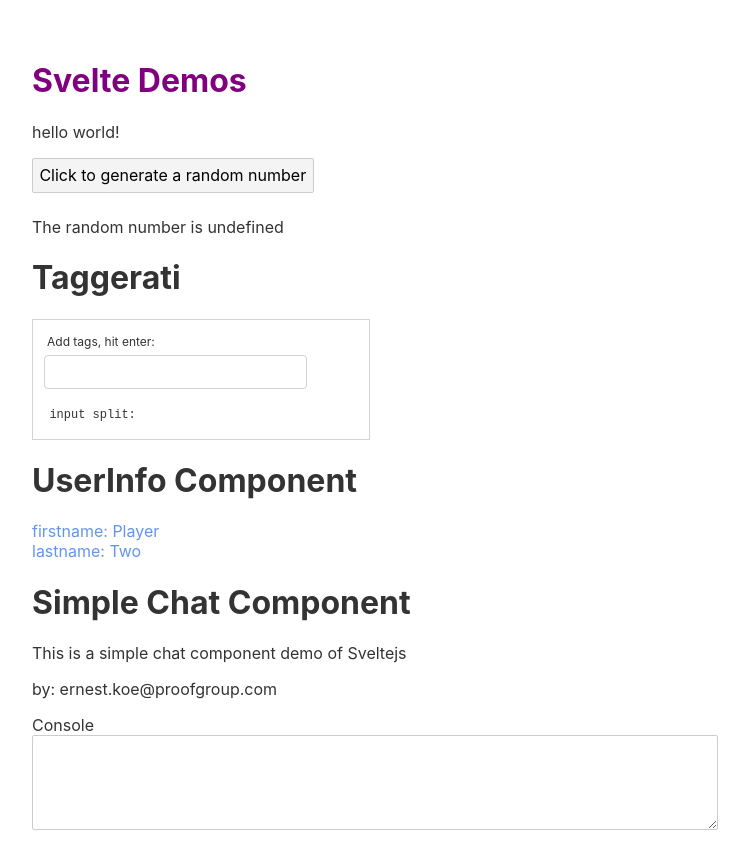
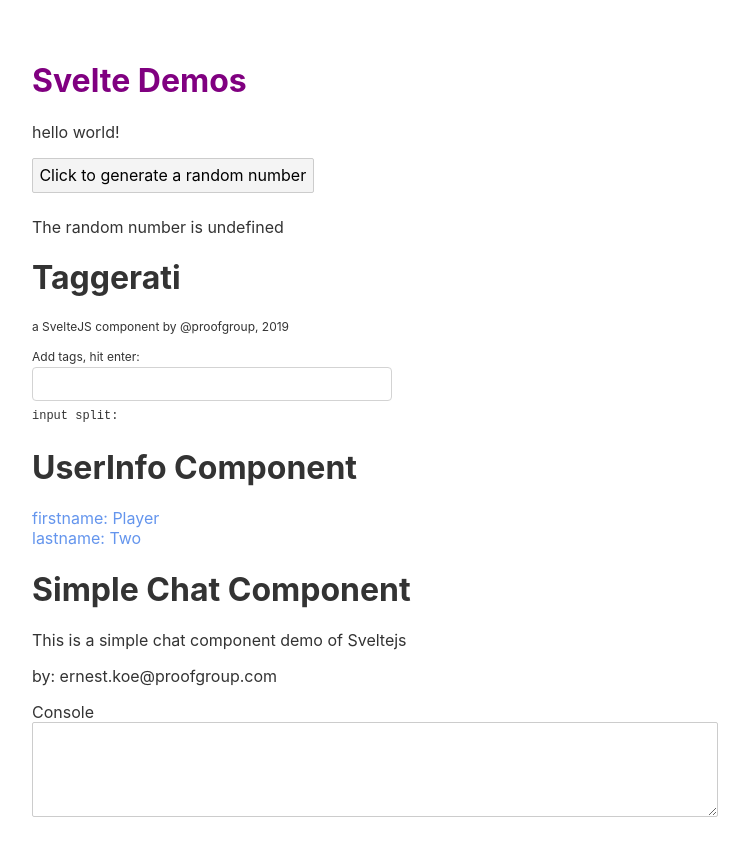
Before and after one commit to ernestkoe/svelte-studies, a Svelte app: page / in a window 1280 px wide. Shown: the top 864 px of the page, without its empty margins (8-757 px from the left). Built offline with nearby package versions, Linux system fonts and the light colour scheme.

Commit message:
cleaned up styles so that things are relative to main tag-box

```diff
--- a/src/Taggerati.svelte
+++ b/src/Taggerati.svelte
@@ -1,4 +1,7 @@
 <script>
+  const title = "Taggerati";
+  const info = "a SvelteJS component by @proofgroup, 2019"
+
   let mytags = {};
   let input = "";
   let selectedTag = "";
@@ -8,7 +11,7 @@
   var tagRegex = /\s*[,;]+\s*|[,;]+|\s+/;
   const tagValidRegex = /^[^ ;,]+$/;
   const tagInputTrigger = "Enter";
-  const title = "Taggerati";
+
 
   function handleInput() {
     let theKey = event.key;
@@ -40,28 +43,30 @@
 </script>
 
 <style>
-  .dump {
+
+ .label {
     display: block;
-    margin: 0.2em;
-    padding: 0.5em;
+    padding-bottom: 0.25em;
+    font-size: 0.75em;
+  }
+
+  .tag-box {
+    width: 480px;
+    min-height: 3em;
+    border: 0.25px none #d3d3d3;
+    display: inline-block;
+    padding: none;
+    cursor: pointer;
+  }
+
+  .tag-box .dump {
+    display: block;
+    padding-bottom: 0.25em;
     font-family: "Courier New", Courier, monospace;
     font-size: 75%;
   }
 
-  .label {
-    display: block;
-    padding: 0.5em;
-    font-size: 0.75em;
-  }
 
-  .tag-box {
-    width: 320px;
-    min-height: 3em;
-    border: 1px solid #d3d3d3;
-    display: inline-block;
-    padding: 0.5em;
-    cursor: pointer;
-  }
 
   .tag-box .tag {
     display: inline-block;
@@ -92,9 +97,7 @@
   }
 
   .tag-box .tag-input {
-    margin-left: 0.2em;
-    margin-right: 0.2em;
-    margin-bottom: 0.8em;
+    width: 75%;
     border: 0.5px solid #d3d3d3;
     border-radius: 0.25em;
     display: block;
@@ -121,6 +124,7 @@
 </style>
 
 <h1>{title}</h1>
+<p class="label">{info}</p>
 <div class="tag-box">
   <div class="label">Add tags, hit enter:</div>
   <input class="tag-input" bind:value={input} on:keyup={handleInput} />
```
